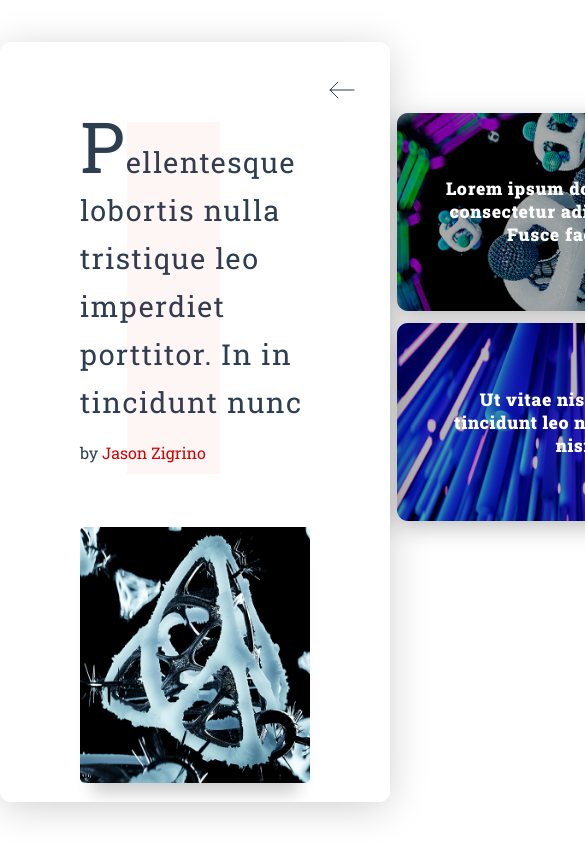
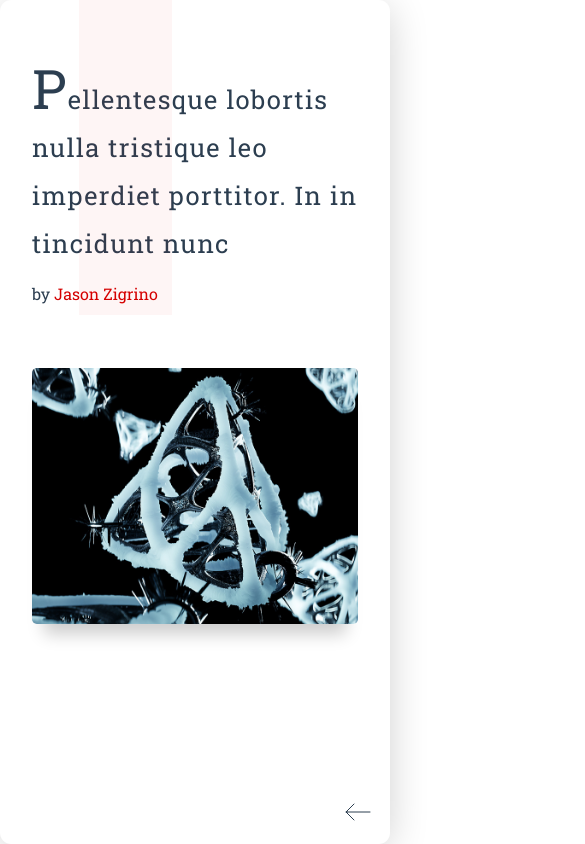
Before and after one commit to scbj/valtech-front-end-test, a Vue app: page /article/1 in a window 390 px wide. Shown: the top 844 px of the page, 585 px wide, since content can reach past the window. Built offline with nearby package versions, Linux system fonts and the light colour scheme.

Commit message:
Make app responsive

```diff
--- a/src/App.vue
+++ b/src/App.vue
@@ -18,6 +18,7 @@ export default {
 
 <style lang="scss">
 @import './assets/styles/vars';
+@import './assets/styles/mixins';
 
 @import url('https://fonts.googleapis.com/css?family=Roboto+Slab:400,900&display=swap');
 
@@ -47,6 +48,11 @@ a:visited {
   text-align: center;
   color: $text-color;
 
-  padding: 2rem;
+  $paddings: (
+    default: 1rem,
+    medium: 2rem,
+    large: 3rem
+  );
+  @include responsive (padding, $paddings);
 }
 </style>
--- /dev/null
+++ b/src/assets/styles/_mixins.scss
@@ -0,0 +1,28 @@
+@import './_vars.scss';
+
+@mixin mq($mq-breakpoint, $mq-breakpoints: $breakpoints) {
+  // If $mq-breakpoint is a key that exists in
+  // $mq-breakpoints, get and use the value
+  @if map-has-key($mq-breakpoints, $mq-breakpoint) {
+    $mq-breakpoint: map-get($mq-breakpoints, $mq-breakpoint);
+  }
+
+  @media screen and (min-width: #{$mq-breakpoint}) {
+    @content;
+  }
+}
+
+
+@mixin responsive ($property, $values) {
+  #{$property}: map-get($values, default);
+
+  @each $breakpoint, $value in $values {
+    $index: index(($values), ($breakpoint $value));
+
+    @if $breakpoint != default {
+      @include mq($breakpoint) {
+        #{$property}: $value;
+      }
+    }
+  }
+}
--- a/src/assets/styles/_vars.scss
+++ b/src/assets/styles/_vars.scss
@@ -1,3 +1,11 @@
+$breakpoints: (
+  small : 480px,
+  medium: 800px,
+  large : 1024px,
+  extraLarge : 1200px,
+  desktop : 1440px
+);
+
 $text-color: #2c3e50;
 $highlight-color: #d40000;
 $highlight-background-color: rgba(212, 0, 0, 0.04);
--- a/src/components/ArticleDetails.vue
+++ b/src/components/ArticleDetails.vue
@@ -29,19 +29,25 @@ export default {
 </script>
 
 <style scoped lang="scss">
-@import '../assets/styles/_vars';
+@import '../assets/styles/vars';
+@import '../assets/styles/mixins';
 
 .article-details {
   display: flex;
   flex-direction: column;
   align-items: flex-start;
 
-  padding: 3rem;
   margin: 2rem;
+  margin-top: 4rem;
+
+  @include mq (medium) {
+    padding: 3rem;
+    margin-top: 2rem;
+  }
 }
 
 h2 {
-  font-size: 1.8rem;
+  font-size: 1.6rem;
   font-weight: 400;
   letter-spacing: 0.05em;
   line-height: 3rem;
@@ -50,7 +56,15 @@ h2 {
   max-width: 16em;
 
   &::first-letter {
-    font-size: 4.4rem;
+    font-size: 3.4rem;
+  }
+
+  @include mq (medium) {
+    font-size: 1.8rem;
+
+    &::first-letter {
+      font-size: 4.4rem;
+    }
   }
 }
 
--- a/src/components/ArticleItem.vue
+++ b/src/components/ArticleItem.vue
@@ -48,7 +48,8 @@ export default {
 </script>
 
 <style scoped lang="scss">
-@import '../assets/styles/_vars';
+@import '../assets/styles/vars';
+@import '../assets/styles/mixins';
 
 .article-item {
   color: white;
@@ -62,9 +63,14 @@ export default {
   user-select: none;
 
   &:first-of-type span {
-    margin-right: 18rem;
-    text-align: right;
-    font-size: 2rem;
+    @include mq (medium) {
+      font-size: 2rem;
+    }
+
+    @include mq (extraLarge) {
+      margin-right: 18rem;
+      text-align: right;
+    }
   }
 
   &.hover {
--- a/src/components/ArticleList.vue
+++ b/src/components/ArticleList.vue
@@ -23,15 +23,28 @@ export default {
 </script>
 
 <style scoped lang="scss">
+@import '../assets/styles/_mixins.scss';
+
 .article-list {
   list-style: none;
 
   display: grid;
   grid-template-columns: 3fr 1fr;
-  gap: 0.8rem;
+  gap: 1.2rem;
+
+  @include mq (medium) {
+    gap: 0.8rem;
+  }
 
   li:first-of-type {
     grid-row: auto / span 2;
   }
+
+  $grid-templates-columns: (
+    default: 1fr,
+    medium: 2fr 1fr,
+    large: 3fr 1fr
+  );
+  @include responsive (grid-template-columns, $grid-templates-columns);
 }
 </style>
--- a/src/views/About.vue
+++ b/src/views/About.vue
@@ -26,8 +26,8 @@
   text-align: left;
 
   max-width: 40rem;
-  padding: 1rem;
   margin: auto;
+  margin-bottom: 4rem;
 }
 
 h3 {
--- a/src/views/Modal.vue
+++ b/src/views/Modal.vue
@@ -43,7 +43,8 @@ export default {
 </script>
 
 <style scoped lang="scss">
-@import '../assets/styles/_vars';
+@import '../assets/styles/vars';
+@import '../assets/styles/mixins';
 
 .modal {
   background: $modal-overlay-color;
@@ -69,13 +70,19 @@ export default {
   background-size: cover;
   border-radius: 0.7rem;
 
-  width: 40rem;
-  max-height: 90vh;
+  width: 100%;
+  height: 100%;
   position: relative;
 
   box-shadow: $modal-box-shadow;
   cursor: auto;
   overflow-y: auto;
+
+  @include mq (medium) {
+    width: 40rem;
+    max-height: 90vh;
+    height: auto;
+  }
 }
 
 button {
@@ -87,9 +94,15 @@ button {
 
   width: 2rem;
   height: 2rem;
-  position: absolute;
-  top: 2rem;
-  right: 2rem;
+  position: fixed;
+  right: 1rem;
+  bottom: 1rem;
+
+  @include mq (medium) {
+    top: 2rem;
+    right: 2rem;
+    position: absolute;
+  }
 
   cursor: pointer;
 
```
